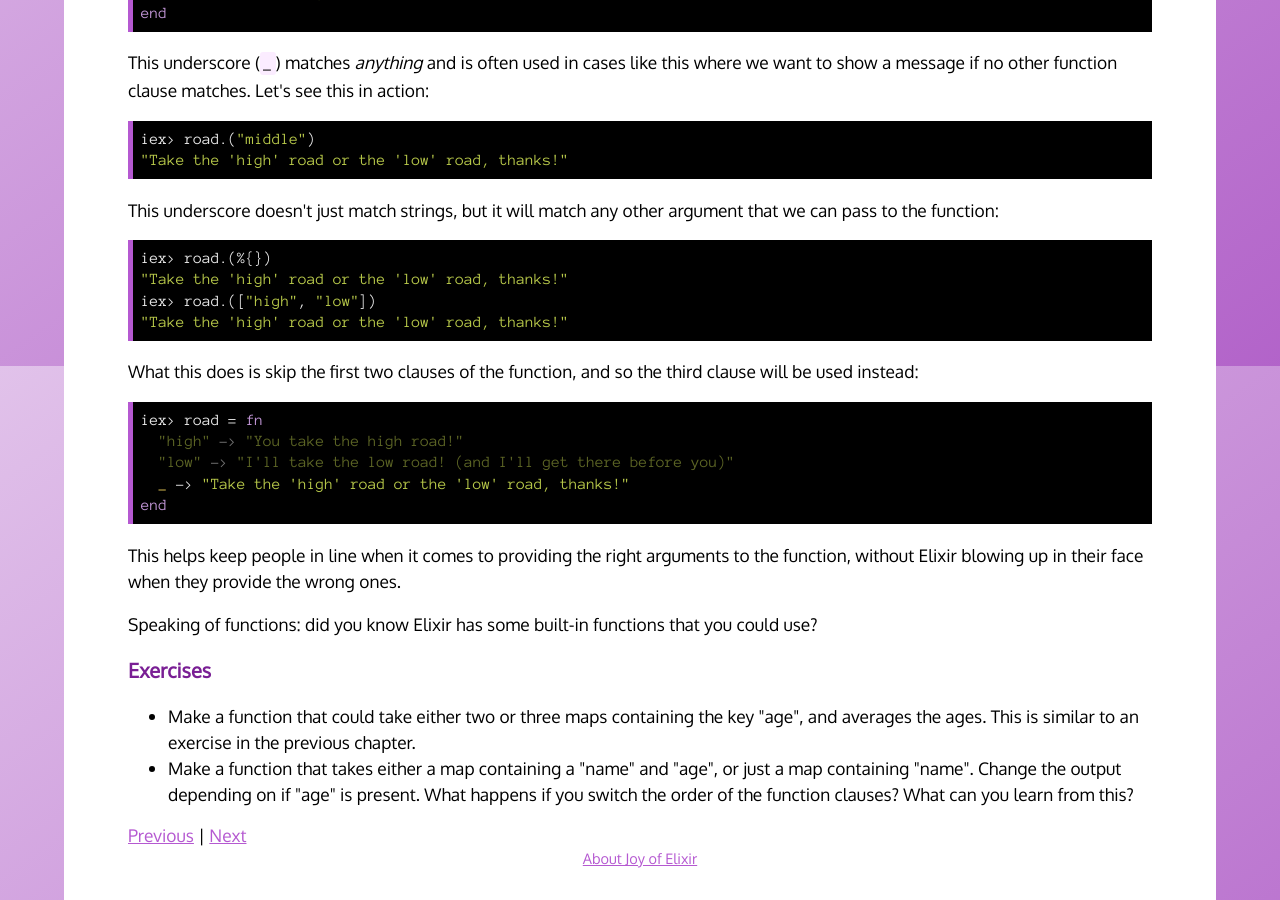
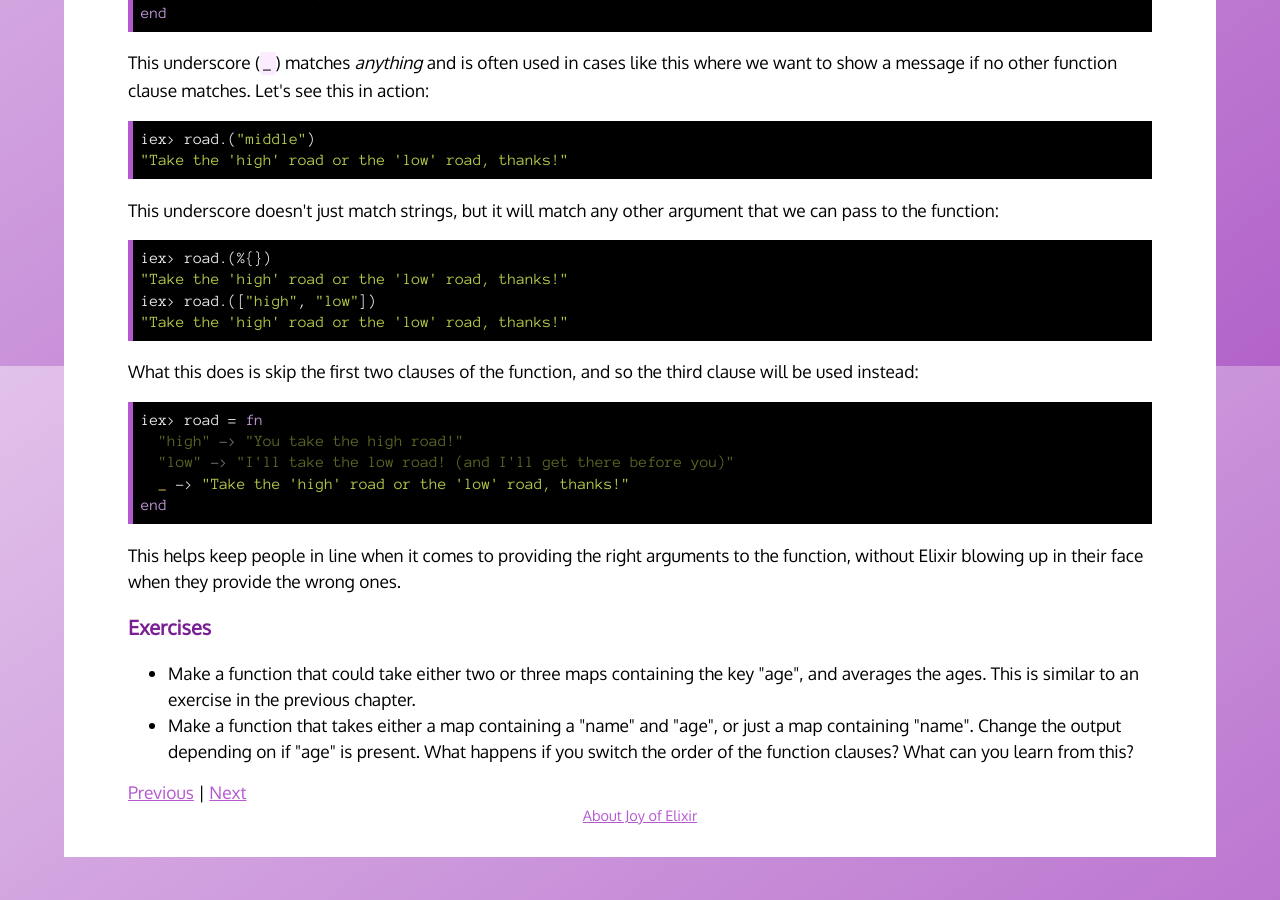
Before and after one commit to radar/joyofelixir, a Jekyll site: the page built from 6-pattern-matching/index.html, in a window 1280 px wide and 900 px high, scrolled down 8634 px. Built offline with Jekyll 4.4.1, drawn with Linux system fonts in a browser that asks for light colours.

Commit message:
Remove bit at the end of ch6

```diff
--- a/_includes/ch/6.html
+++ b/_includes/ch/6.html
@@ -456,10 +456,6 @@ end</code></pre>
   <p>
     This helps keep people in line when it comes to providing the right arguments to the function, without Elixir blowing up in their face when they provide the wrong ones.
   </p>
-
-  <p>
-    Speaking of functions: did you know Elixir has some built-in functions that you could use?
-  </p>
 </section>
 
 <section>
```
